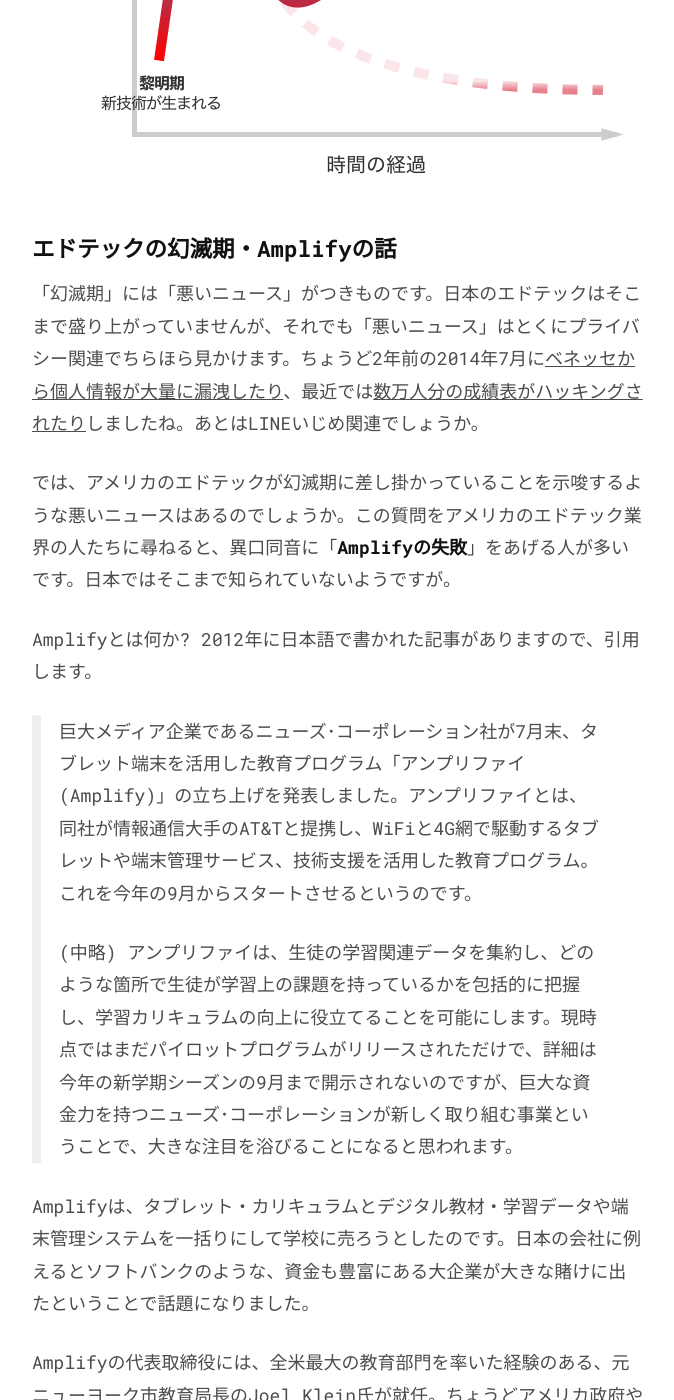
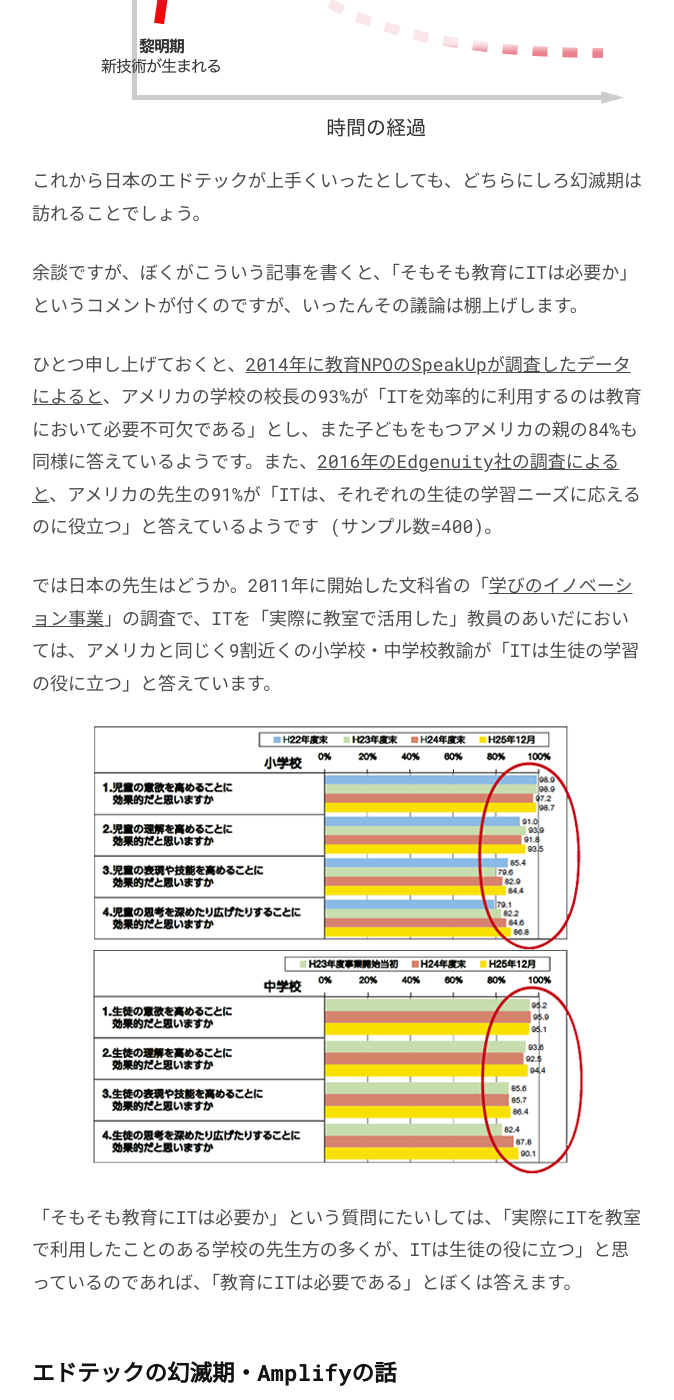
Before and after one commit to chibicode/senseicode, a Jekyll site: the page built from _posts/2016-07-01-edtech-hype-cycle.md, in a window 1280 px wide and 1400 px high, scrolled down 7661 px. Shown: the whole window, without its empty margins (302-976 px from the left). Built offline with Jekyll 4.4.1, drawn with Linux system fonts in a browser that asks for light colours; comment, search, counter and statistics services are not loaded; some of the changed text lies outside the part shown.

Commit message:
:pencil:

```diff
--- a/_posts/2016-07-01-edtech-hype-cycle.md
+++ b/_posts/2016-07-01-edtech-hype-cycle.md
@@ -36,13 +36,13 @@
 
 代表的な例が日本のIT産業です。日本にインターネットがやってきた90年代は「ビジネスのあり方が変わる」と一部でもてはやされましたが、2000年にITバブルが崩壊し、2006年にライブドア・ショックが起きると、ITにたいする世間の目は冷ややかになりました。もしもこの時代に、政府が「プログラミングを義務教育に」などと言っていたら袋叩きにされていたと思います。
 
-しかしこれは一過性の問題でした。2010年代に入ると、ソーシャルメディアやスマホの浸透をきっかけにIT産業が再び勢いを盛り返しています。IT産業が幻滅期を乗り越えた今だからこそ、政府も「プログラミングを義務教育に」と大声で言えるのです。
+しかしこれは一過性の問題でした。2010年代に入ると、ソーシャルメディアやスマホの浸透をきっかけにIT産業が再び勢いを盛り返しました。IT産業が幻滅期を乗り越えた今だからこそ、政府も「プログラミングを義務教育に」と大声で言えるのです。
 
 ## ハイプ・サイクル
 
 テクノロジーの流行り → 廃り → 一般化という現象には、アメリカのIT調査企業ガートナー社が「[ハイプ・サイクル](https://ja.wikipedia.org/wiki/%E3%83%8F%E3%82%A4%E3%83%97%E3%83%BB%E3%82%B5%E3%82%A4%E3%82%AF%E3%83%AB)」という名をつけています。
 
-<img src="/images/3/hype-cycle.png" class="no-border" />
+<img src="/images/3/hype-cycle.png" class="" />
 
 そしてガートナーは、ハイテク技術の各分野において、毎年「どの技術が、いまどのハイプ・サイクルの位置にいるか」というレポートを出しています。[日本ですと](https://www.gartner.co.jp/press/html/pr20151027-01.html)、「ウェアラブルデバイス」や「モノのインターネット」が2015年時点でのピーク期だそうです。
 
@@ -56,7 +56,7 @@
 
 ぼくが働いているシリコンバレーのEdSurge社は、アメリカのエドテックについて[edsurge.com](http://edsurge.com/)という自社メディアで報道していて、教育業界にそれなりの影響力を持っています。そんな弊社の社長は、「エドテックは現在、ハイプ・サイクルで言うところのピーク期を通り過ぎ、幻滅期に差し掛かっている」と発言していました。
 
-<img src="/images/3/hype-cycle-us-edtech.png" class="no-border" />
+<img src="/images/3/hype-cycle-us-edtech.png" class="" />
 
 ぼくは2015年11月に「[新しい教育の話をしよう](http://chibicode.com/yomikaki-soroban-monogatari)」というアメリカの教育史の記事を書いたのですが、そこでアメリカのエドテックの市場規模について少し触れました。
 
@@ -72,24 +72,35 @@
 
 「そんなにベンチャーが資金調達をしているのなら、アメリカの教育×IT業界はバブルなのでは?」という見方もあります。ぼくもそう思いますし、今年から来年にかけて多くのエドテックベンチャーが廃業すると言われています。だからこそ、アメリカの教育×ITはハイプ・サイクルの「幻滅期」手前の位置に立っているのです。
 
-<img src="/images/3/hype-cycle-us-edtech.png" class="no-border" />
+<img src="/images/3/hype-cycle-us-edtech.png" class="" />
 
-いっぽう、日本はどうでしょうか? ぼくは日本の教育事情にはあまり詳しくありませんが、日本の教育関係者に話を聞く限り、教育現場でのIT活用において、日本はアメリカに遅れをとっているようです。私立校や一部の公立校を中心にITを積極的に事例は日本でもありますが、少数派だと聞いています。
+いっぽう、日本はどうでしょうか? ぼくは日本の教育事情にはあまり詳しくありませんが、日本の教育関係者に話を聞く限り、教育現場でのIT活用において、日本はアメリカに遅れをとっているようです。私立校や一部の公立校においてITを積極的に使っている事例は日本でもありますが、少数派だと聞いています。
 
 ハードウェアの市場規模は金に任せてPCとタブレットをバラまけば日本でも追いつけるかもしれませんが、ソフトウェアの市場規模で追いつくのは一朝一夕にはできないでしょう。さきほど、「アメリカのエドテック企業によるベンチャー資金調達額は、2014年だけで約1700億円を超えた」と書きました。これは大学や社会人教育のベンチャーも含んだ数字なのですが、「アメリカの小・中・高」向けのエドテックベンチャーだけを見ても、[2015年に総勢で800億円近い額を調達しています](https://www.edsurge.com/research/special-reports/state-of-edtech-2016/funding)。
 
+ぼくが聞く限りは、日本のエドテック企業はまだバブルになるほど盛り上がっていないと思いますし、ピーク時でもアメリカほどにはならないかもしれません。
 
-ぼくが聞く限りは、日本のエドテック企業はまだバブルになるほど盛り上がっていないと思いますし、ピーク時でもアメリカほどにはならないかもしれません。しかし、これから日本のエドテックが上手くいったとしても、幻滅期はいつか訪れることでしょう。
+<img src="/images/3/hype-cycle-japan-edtech.png" class="" />
 
-<img src="/images/3/hype-cycle-japan-edtech.png" class="no-border" />
+これから日本のエドテックが上手くいったとしても、どちらにしろ幻滅期は訪れることでしょう。
+
+余談ですが、ぼくがこういう記事を書くと、「そもそも教育にITは必要か」というコメントが付くのですが、いったんその議論は棚上げします。
+
+ひとつ申し上げておくと、[2014年に教育NPOのSpeakUpが調査したデータによると](http://images.email.blackboard.com/Web/BlackboardInc/%7B3a7a75c7-1802-4824-b419-7ff739bcb8f8%7D_Bb_DigitalTrendReport_2015_Final.pdf?utm_source=eloqua&utm_medium=email&utm_content=K12_2015_Project%20Tomorrow%20Download%20Thank%20You_06252015&utm_campaign=)、アメリカの学校の校長の93%が「ITを効率的に利用するのは教育において必要不可欠である」とし、また子どもをもつアメリカの親の84%も同様に答えているようです。また、[2016年のEdgenuity社の調査によると](http://blogs.edweek.org/teachers/teaching_now/2016/05/technology_impacts_classroom_instruction.html)、アメリカの先生の91%が「ITは、それぞれの生徒の学習ニーズに応えるのに役立つ」と答えているようです (サンプル数=400)。
+
+では日本の先生はどうか。2011年に開始した文科省の「[学びのイノベーション事業](http://jouhouka.mext.go.jp/school/innovation/)」の調査で、ITを「実際に教室で活用した」教員のあいだにおいては、アメリカと同じく9割近くの小学校・中学校教諭が「ITは生徒の学習の役に立つ」と答えています。
+
+<img src="/images/3/jp-survey.png" class="" />
+
+「そもそも教育にITは必要か」という質問にたいしては、「実際にITを教室で利用したことのある学校の先生方の多くが、ITは生徒の役に立つ」と思っているのであれば、「教育にITは必要である」とぼくは答えます。
 
 ## エドテックの幻滅期・Amplifyの話
 
-「幻滅期」には「悪いニュース」がつきものです。日本のエドテックはそこまで盛り上がっていませんが、それでも「悪いニュース」はとくにプライバシー関連でちらほら見かけます。ちょうど2年前の2014年7月に[ベネッセから個人情報が大量に漏洩したり](https://ja.wikipedia.org/wiki/%E3%83%99%E3%83%8D%E3%83%83%E3%82%BB%E5%80%8B%E4%BA%BA%E6%83%85%E5%A0%B1%E6%B5%81%E5%87%BA%E4%BA%8B%E4%BB%B6)、最近では[数万人分の成績表がハッキングされたり](http://www.huffingtonpost.jp/2016/06/26/saga-fusei-internet_n_10692586.html)しましたね。あとはLINEいじめ関連でしょうか。
+ハイプ・サイクルの話に戻ると、「幻滅期」には「悪いニュース」がつきものです。日本のエドテックはそこまで盛り上がっていませんが、それでも「悪いニュース」はとくにプライバシー関連でちらほら見かけます。ちょうど2年前の2014年7月に[ベネッセから個人情報が大量に漏洩したり](https://ja.wikipedia.org/wiki/%E3%83%99%E3%83%8D%E3%83%83%E3%82%BB%E5%80%8B%E4%BA%BA%E6%83%85%E5%A0%B1%E6%B5%81%E5%87%BA%E4%BA%8B%E4%BB%B6)、最近では[数万人分の成績表がハッキングされたり](http://www.huffingtonpost.jp/2016/06/26/saga-fusei-internet_n_10692586.html)しましたね。あとはLINEいじめ関連でしょうか。
 
 では、アメリカのエドテックが幻滅期に差し掛かっていることを示唆するような悪いニュースはあるのでしょうか。この質問をアメリカのエドテック業界の人たちに尋ねると、異口同音に「**Amplifyの失敗**」をあげる人が多いです。日本ではそこまで知られていないようですが。
 
-Amplifyとは何か? 2012年に日本語で書かれた記事がありますので、引用します。
+Amplifyとは何か? [2012年に日本語で書かれた記事](http://gendai.ismedia.jp/articles/-/33223?page=2)がありますので、引用します。
 
 > 巨大メディア企業であるニューズ･コーポレーション社が7月末、タブレット端末を活用した教育プログラム「アンプリファイ(Amplify)」の立ち上げを発表しました。アンプリファイとは、同社が情報通信大手のAT&Tと提携し、WiFiと4G網で駆動するタブレットや端末管理サービス、技術支援を活用した教育プログラム。これを今年の9月からスタートさせるというのです。
 >
@@ -120,23 +131,23 @@
 
 ## Amplifyの失敗
 
-しかし立ち上げから1年半後、Amplifyは思うように売れず、[2014年に200億円以上の大赤字を計上しました](http://www.bloomberg.com/news/features/2015-04-07/news-corp-s-1-billion-plan-to-overhaul-education-is-riddled-with-failures)。(1)学校でのWifiが遅すぎてデジタル教材がうまく機能しなかったり、タブレットに不具合が出たり、生徒の不注意で壊れたりした (2)「いままでの教え方のほうが効果的だ」「私の教え方に合わない」などと先生からの反対が強かった、と[ハード面・ソフト面それぞれの理由があった](http://www.bloomberg.com/news/features/2015-04-07/news-corp-s-1-billion-plan-to-overhaul-education-is-riddled-with-failures)ようです。
+しかし立ち上げから1年半後、Amplifyは思うように売れず、[2014年に200億円以上の大赤字を計上しました](http://www.bloomberg.com/news/features/2015-04-07/news-corp-s-1-billion-plan-to-overhaul-education-is-riddled-with-failures)。販売不振の理由は、(1)学校でのWifiが遅すぎてデジタル教材がうまく機能しなかったり、タブレットに不具合が出たり、生徒の不注意で壊れたりした。(2)「いままでの教え方のほうが効果的だ」「私の教え方に合わない」などと先生からの反対が強かった。などと[ハード面・ソフト面それぞれの理由があった](http://www.bloomberg.com/news/features/2015-04-07/news-corp-s-1-billion-plan-to-overhaul-education-is-riddled-with-failures)ようです。
 
-結局、[2015年の9月にAmplifyは身売りを発表し、従業員1200人のうち500人をレイオフしました](http://www.bloomberg.com/news/articles/2015-09-30/news-corp-s-amplify-education-business-fires-about-40-of-staff)。
+2015年に入っても赤字を垂れ流し、けっきょく[2015年の9月に身売りを発表。従業員1200人のうち500人がクビになりました](http://www.bloomberg.com/news/articles/2015-09-30/news-corp-s-amplify-education-business-fires-about-40-of-staff)。
 
-## Amplifyの失敗はエドテックの失敗だったのでしょうか?
+## Amplifyの失敗はエドテックの失敗だったのか?
 
 このニュースを受けて、ちまたでは「教育×ITはやっぱりダメだ」という空気が流れました。しかしよく見てみると、Amplifyの失敗は「エドテックの失敗」ではなく、「経営の失敗」だったようです。
 
-まず、[資金を投下するタイミングが悪かった](https://www.edsurge.com/news/2015-11-11-how-amplify-broke-all-the-rules-for-innovators)。Amplifyは5年間で1000億円ほどの金額を投資しました。しかし、「既存でないビジネスモデルを構築する際、早過ぎるタイミングで過剰に資金をつぎ込むと失敗する」という事は、もはや経営者の間では常識となっています。Amplifyのようなものに対するニーズは少なからずあったのですが、ニーズ自体が弱く、多くの学校が「Amplifyのタブレットや教材は高すぎる」と思っている状態でした。こんなときにアクセルを踏んでも火の車になるだけです。
+まず、[資金を投下するタイミングが悪かった](https://www.edsurge.com/news/2015-11-11-how-amplify-broke-all-the-rules-for-innovators)。Amplifyは5年間で1000億円ほどの金額を投資しました。しかし、「前例のないビジネスモデルを構築する際、早過ぎるタイミングで過剰に資金をつぎ込むと失敗する」ことは、もはや経営者の間では常識となっています。Amplifyのようなものに対するニーズは少なからずあったのですが、ニーズ自体が弱く、多くの学校が「Amplifyのタブレットや教材は高すぎる」と思っている状態でした。こんなときにアクセルを踏んでも自転車操業になるだけです。
 
-また、この時期は学校側が「デジタル教材をどう授業に融合するか?」を考えている途中でした。学校側と試行錯誤しながら「新しい教室のモデル」を[ゆっくりと共創していければよかった](https://www.edsurge.com/news/2015-11-11-how-amplify-broke-all-the-rules-for-innovators)のですが、Amplifyは過剰投資を回収すべく急ぎすぎたため、「お前らはAmplifyを使ってこう教えろ！」と製品の押し売りをしてしまったようです。
+また、2013~2014年は学校側が「デジタル教材をどう授業に融合するか?」を考えている途中でした。学校側と試行錯誤しながら「新しい教室のモデル」を[ゆっくりと共創していければよかった](https://www.edsurge.com/news/2015-11-11-how-amplify-broke-all-the-rules-for-innovators)のですが、Amplifyは過剰投資を回収すべく急ぎすぎたため、「お前らはAmplifyを使ってこう教えろ！」と製品の押し売りをしてしまったようです。
 
 ## エドテックは成長を続けた
 
 「ビジネスモデル試行錯誤中の資金投下」「顧客の声を無視」という典型的な「経営の失敗」をしてしまったAmplify。しかし、この間もエドテック分野は成長を続けました。
 
-Amplifyタブレットが失敗した理由のひとつは、教室のWifiが遅すぎたからでした。Amplifyがデビューした2013年、[アメリカの学校の7割](https://www.edsurge.com/research/special-reports/state-of-edtech-2016/k12_edtech_trends/infrastructure)は、Wifiが無いか、あっても速度が遅すぎて動画などが見られないレベルだったのです。しかし皮肉にも、Amplifyが身売りを決意した2015年、Wifiが無いか遅すぎる学校の比率は[2割にまで減った](https://www.edsurge.com/research/special-reports/state-of-edtech-2016/k12_edtech_trends/infrastructure)のです。
+Amplifyタブレットが失敗した理由のひとつは、教室のWifiが遅すぎたからでした。Amplifyがデビューした2013年、[アメリカの学校の7割](https://www.edsurge.com/research/special-reports/state-of-edtech-2016/k12_edtech_trends/infrastructure)は、Wifiが無いか、あっても速度が遅すぎて動画などが見られないレベルだったのです。しかし皮肉にも、Amplifyが身売りを決意した2015年、Wifiが貧弱な学校の比率は全米で[2割にまで激減しました](https://www.edsurge.com/research/special-reports/state-of-edtech-2016/k12_edtech_trends/infrastructure)。
 
 また、Amplifyの失墜をよそに、2014年から2015年にかけてブレンド型の学習モデルが大きく認知されました。少し長くなりますが、ぼくが以前書いた記事「[新しい教育の話をしよう](http://chibicode.com/yomikaki-soroban-monogatari/#14)」からブレンド型学習についての項を引用します。
 
@@ -150,10 +161,12 @@
 >
 > (中略) 少し前までは「[反転授業](https://ja.wikipedia.org/wiki/%E5%8F%8D%E8%BB%A2%E6%8E%88%E6%A5%AD)」がアメリカのエドテック界では人気だったが、最近はブレンド型学習にトレンドが移ったようである。ブレンド型学習の本も多く出版されるようになり、「[イノベーションのジレンマ](http://www.amazon.co.jp/イノベーションのジレンマ―技術革新が巨大企業を滅ぼすとき-Harvard-business-school-press/dp/4798100234?tag=chibicode-22)」を書いたクリステンセン教授も、「[Blended](http://www.amazon.co.jp/Blended-Disruptive-Innovation-Improve-Schools-ebook/dp/B00MFPZASU?tag=chibicode-22)」というブレンド型学習の入門書ではしがきを書いている。
 
-この「トレンドが移った」のが、ちょうどAmplifyが撤退を考え出したころだったのです。「Amplifyがあと数年遅くはじめて、しかも賢く経営していれば」と惜しむ声も少なくありません。
+この「トレンドが移った」のが、ちょうどAmplifyが撤退を考え出した2015年のころだったのです。「Amplifyがあと2年遅くはじめて、しかも賢く経営していれば」と惜しむ声も、業界には少なくありません。
 
 ## 教育xITの「ハイプ・サイクル」に負けないために
 
-<img src="/images/3/hype-cycle-us-edtech.png" class="no-border" />
+<img src="/images/3/hype-cycle-us-edtech.png" class="" />
 
-エドテックは前進しているとはいえ、Amplifyのような「幻滅」事例はこれからさらに増えるでしょう。だからアメリカの教育×IT業界で働く人のあいだでは、「どうやって迫り来る幻滅期を乗り越えるか」がよく話題にあがります。それを、次回の後編記事で書いていきたいと思います。
+エドテックは前進しているとはいえ、Amplifyのような「幻滅」事例はこれからさらに増えるでしょう。だからアメリカの教育×IT業界で働く人のあいだでは、「どうやって迫り来る幻滅期を乗り越えるか」がよく話題にあがります。
+
+次回の後編記事ではそれについて書いていきたいと思います。前編はここまでです。ありがとうございました。
--- a/src/css/app.css
+++ b/src/css/app.css
@@ -102,11 +102,10 @@
     display: block;
     margin-left: auto;
     margin-right: auto;
-    border: 1px solid #eee;
   }
 
-  & .no-border {
-    border: none;
+  & .border {
+    border: 1px solid #eee;
   }
 
   & .align-left {
```
Also changed, not shown: _posts/2016-06-30-cs-vs-programming.md (+3 -3 lines), dist/bundle.js, images/3/jp-survey.png (added).
